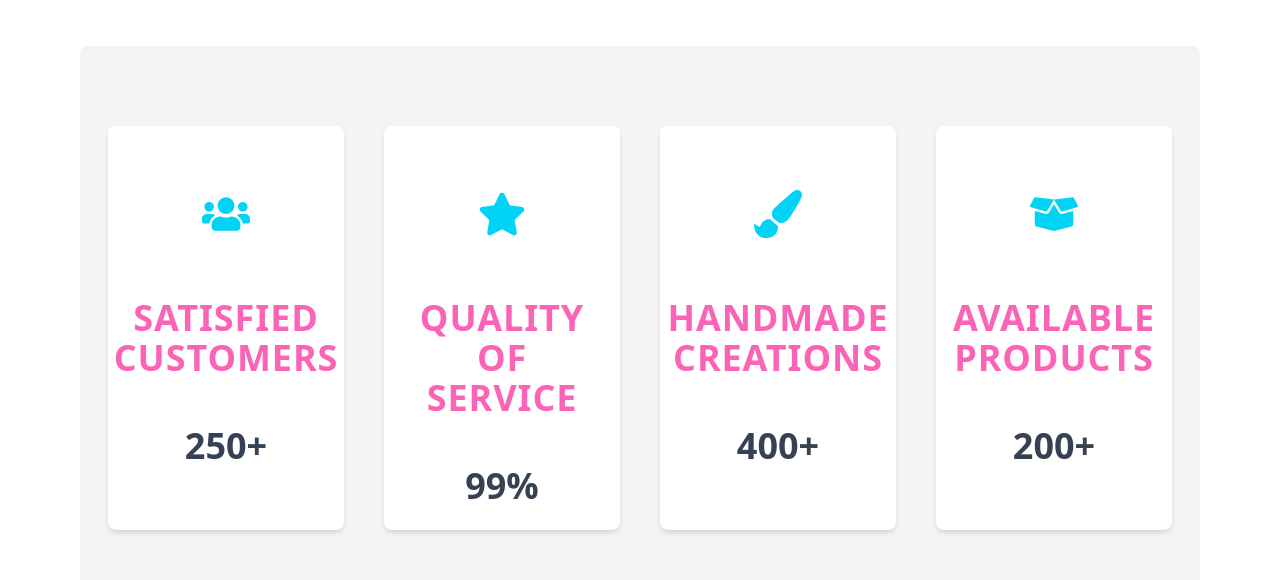
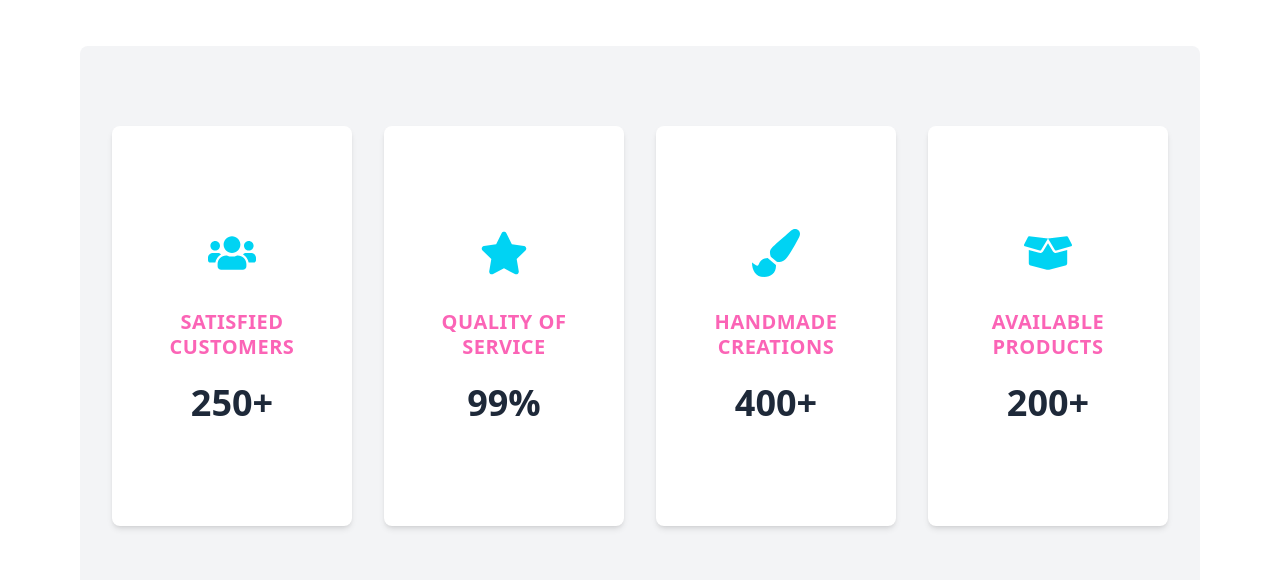
Before and after one commit to Winney360/Crochet, a React (Vite) app in the folder client/: page / in a window 1280 px wide. Shown: the part 4480-5060 px from the top of the page. Built offline with nearby package versions, Linux system fonts and the light colour scheme; no server answers.

Commit message:
update StatsPanel

```diff
--- a/client/src/components/StatsPanel.jsx
+++ b/client/src/components/StatsPanel.jsx
@@ -10,24 +10,31 @@ const stats = [
 
 const StatsPanel = () => {
   return (
-    <section className="bg-gray-100 py-12 md:py-20 mr-4 md:mr-20 ml-4 md:ml-20 rounded-lg">
-      <div className="max-w-6xl mx-auto px-4 md:px-5 grid grid-cols-1 sm:grid-cols-2 md:grid-cols-4 gap-4 md:gap-6 min-h-[300px] md:min-h-[400px]">
+    <section className="bg-gray-100 py-8 md:py-16 lg:py-20 mx-4 md:mx-20 rounded-lg">
+      <div className="max-w-7xl mx-auto px-4 sm:px-6 lg:px-8">
+        <div className="grid grid-cols-1 sm:grid-cols-2 lg:grid-cols-4 gap-6 lg:gap-8 min-h-[250px] md:min-h-[350px] lg:min-h-[400px]">
           {stats.map((stat, index) => (
             <div
               key={index}
-            className="bg-white rounded-lg shadow-md p-4 md:p-6 flex flex-col items-center text-center mr-1 md:mr-2 ml-1 md:ml-2"
+              className="bg-white rounded-lg shadow-md p-6 sm:p-4 lg:p-8 flex flex-col items-center justify-center text-center hover:shadow-lg transition-shadow duration-300"
             >
-            <div className="text-cyan-400 text-4xl md:text-5xl mb-4 md:mb-15 mt-4 md:mt-10">
+              {/* Icon */}
+              <div className="text-cyan-400 text-4xl sm:text-3xl lg:text-5xl mb-4 lg:mb-8">
                 {stat.icon}
               </div>
-            <h3 className="text-pink-400 font-semibold text-sm md:text-4xl uppercase tracking-wide mb-4 md:mb-10 px-2 wrap-break-word">
+
+              {/* Label */}
+              <h3 className="text-pink-400 font-semibold text-xs sm:text-sm lg:text-lg xl:text-xl uppercase tracking-wide mb-4 lg:mb-6 leading-tight px-2 break-words">
                 {stat.label}
               </h3>
-            <p className="text-2xl md:text-4xl font-semibold text-gray-700 mt-2 md:mt-2">
+
+              {/* Value */}
+              <p className="text-2xl sm:text-xl lg:text-3xl xl:text-4xl font-bold text-gray-800">
                 {stat.value}
               </p>
             </div>
           ))}
+        </div>
       </div>
     </section>
   );
```
Lines whose indentation alone changed are shown as unchanged.
